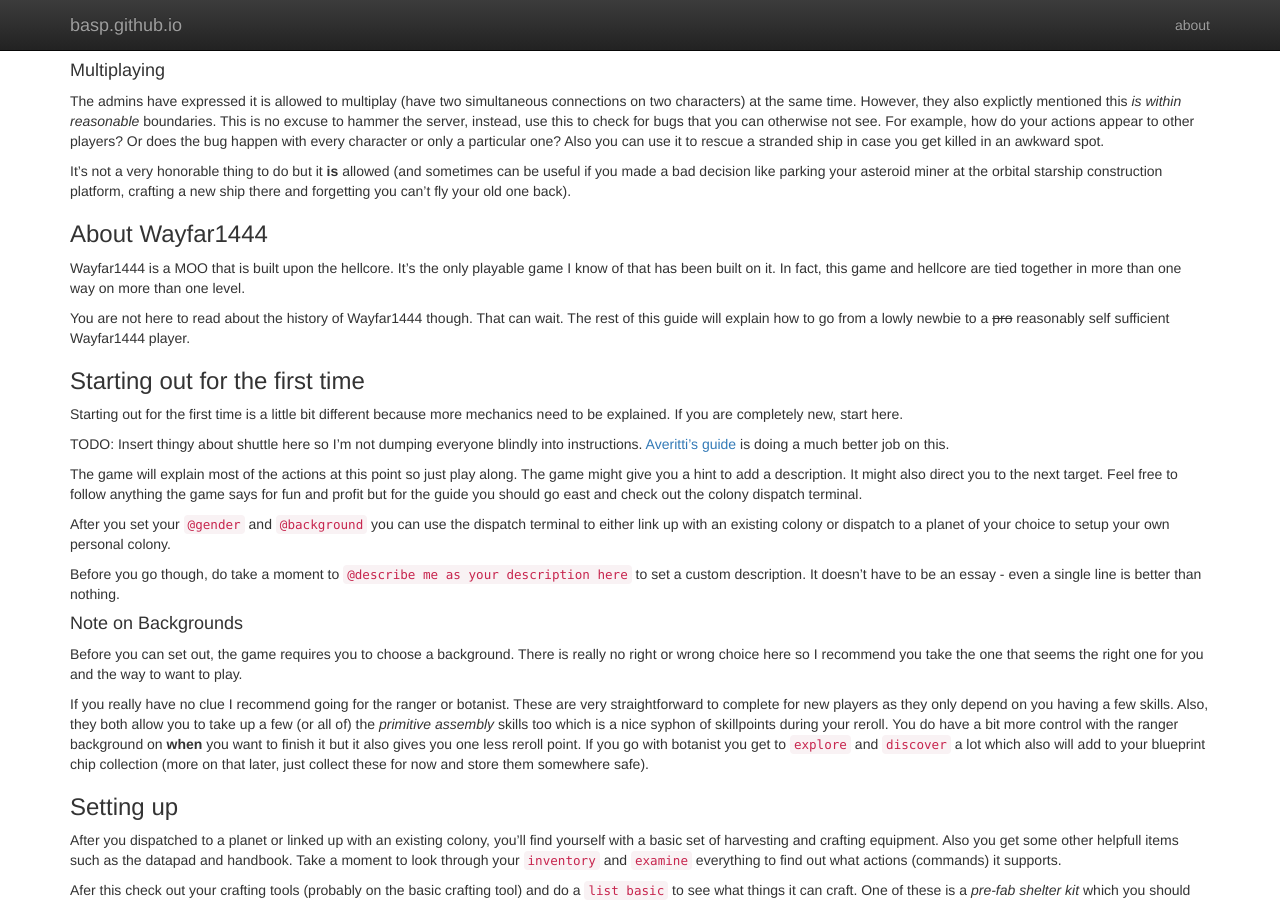
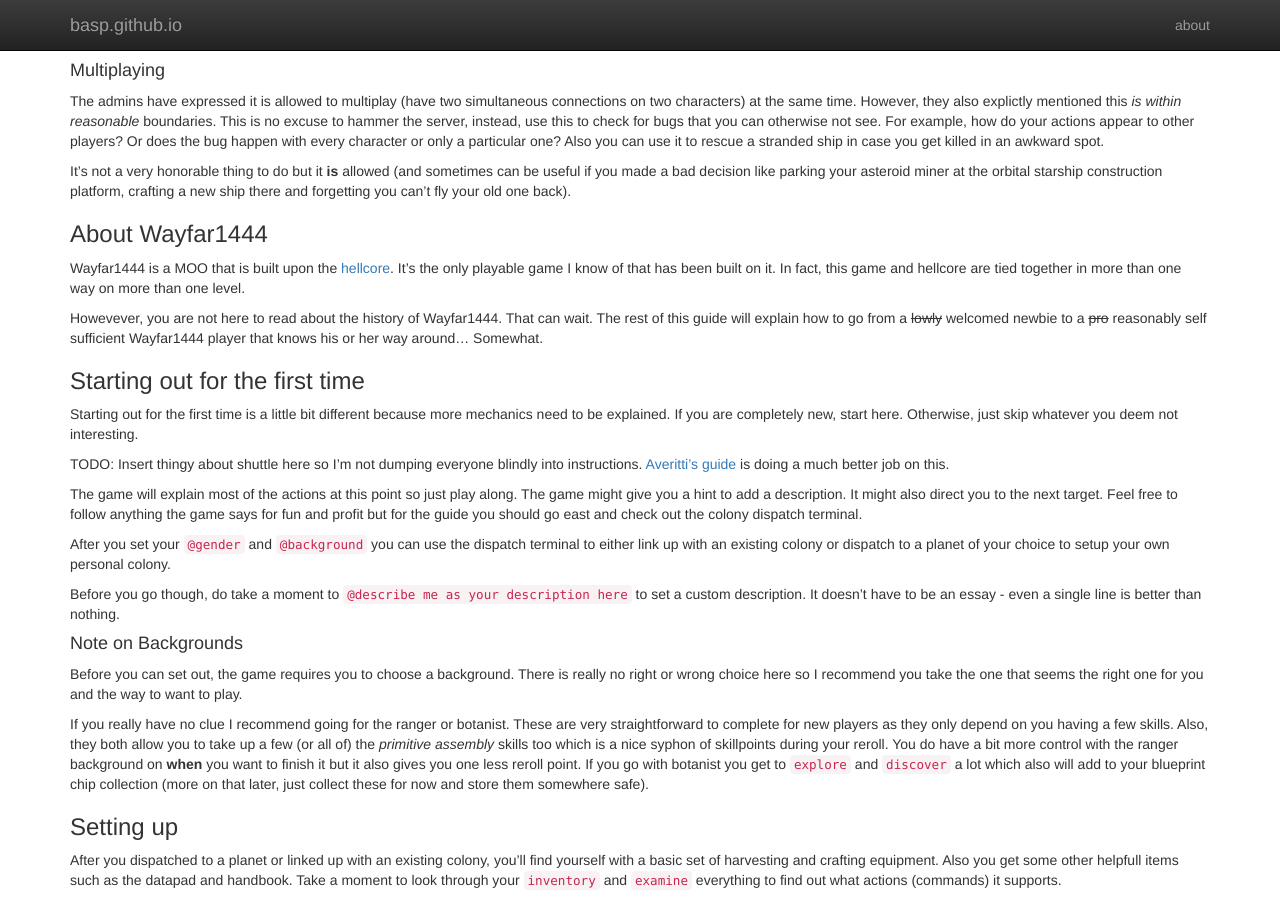
Before and after one commit to basp/basp.github.io, a Jekyll site: the page built from _posts/2014-03-27-AI-opinionated-newbie-guide.md, in a window 1280 px wide and 900 px high, scrolled down 398 px. Built offline with Jekyll 4.4.1, drawn with Linux system fonts in a browser that asks for light colours; nearby versions of some CDN libraries; Markdown is read by kramdown in place of the engine named in the settings.

Commit message:
More random stuff

```diff
--- a/_posts/2014-03-27-AI-opinionated-newbie-guide.md
+++ b/_posts/2014-03-27-AI-opinionated-newbie-guide.md
@@ -20,12 +20,12 @@
 It's not a very honorable thing to do but it __is__ allowed (and sometimes can be useful if you made a bad decision like parking your asteroid miner at the orbital starship construction platform, crafting a new ship there and forgetting you can't fly your old one back).
 
 ### About Wayfar1444
-Wayfar1444 is a MOO that is built upon the hellcore. It's the only playable game I know of that has been built on it. In fact, this game and hellcore are tied together in more than one way on more than one level.
+Wayfar1444 is a MOO that is built upon the [hellcore](http://hellmoo.org/wiki/index.php/HellCore). It's the only playable game I know of that has been built on it. In fact, this game and hellcore are tied together in more than one way on more than one level.
 
-You are not here to read about the history of Wayfar1444 though. That can wait. The rest of this guide will explain how to go from a lowly newbie to a <del>pro</del> reasonably self sufficient Wayfar1444 player.
+Howevever, you are not here to read about the history of Wayfar1444. That can wait. The rest of this guide will explain how to go from a <del>lowly</del> welcomed newbie to a <del>pro</del> reasonably self sufficient Wayfar1444 player that knows his or her way around... Somewhat.
 
 ### Starting out for the first time
-Starting out for the first time is a little bit different because more mechanics need to be explained. If you are completely new, start here.
+Starting out for the first time is a little bit different because more mechanics need to be explained. If you are completely new, start here. Otherwise, just skip whatever you deem not interesting.
 
 TODO: Insert thingy about shuttle here so I'm not dumping everyone blindly into instructions. [Averitti's guide](https://sites.google.com/site/accordingtomariah/change-the-banner) is doing a much better job on this.
 
```
